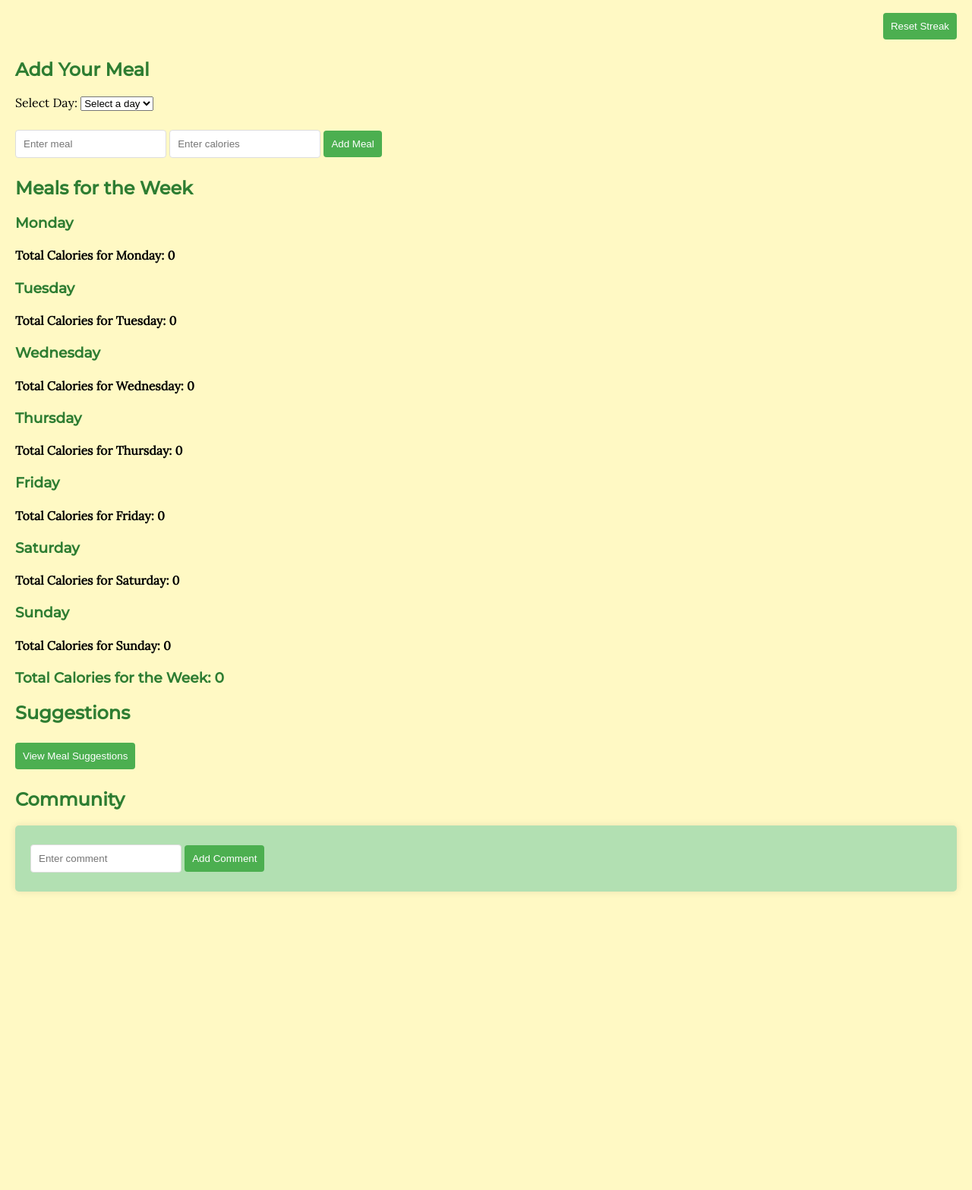
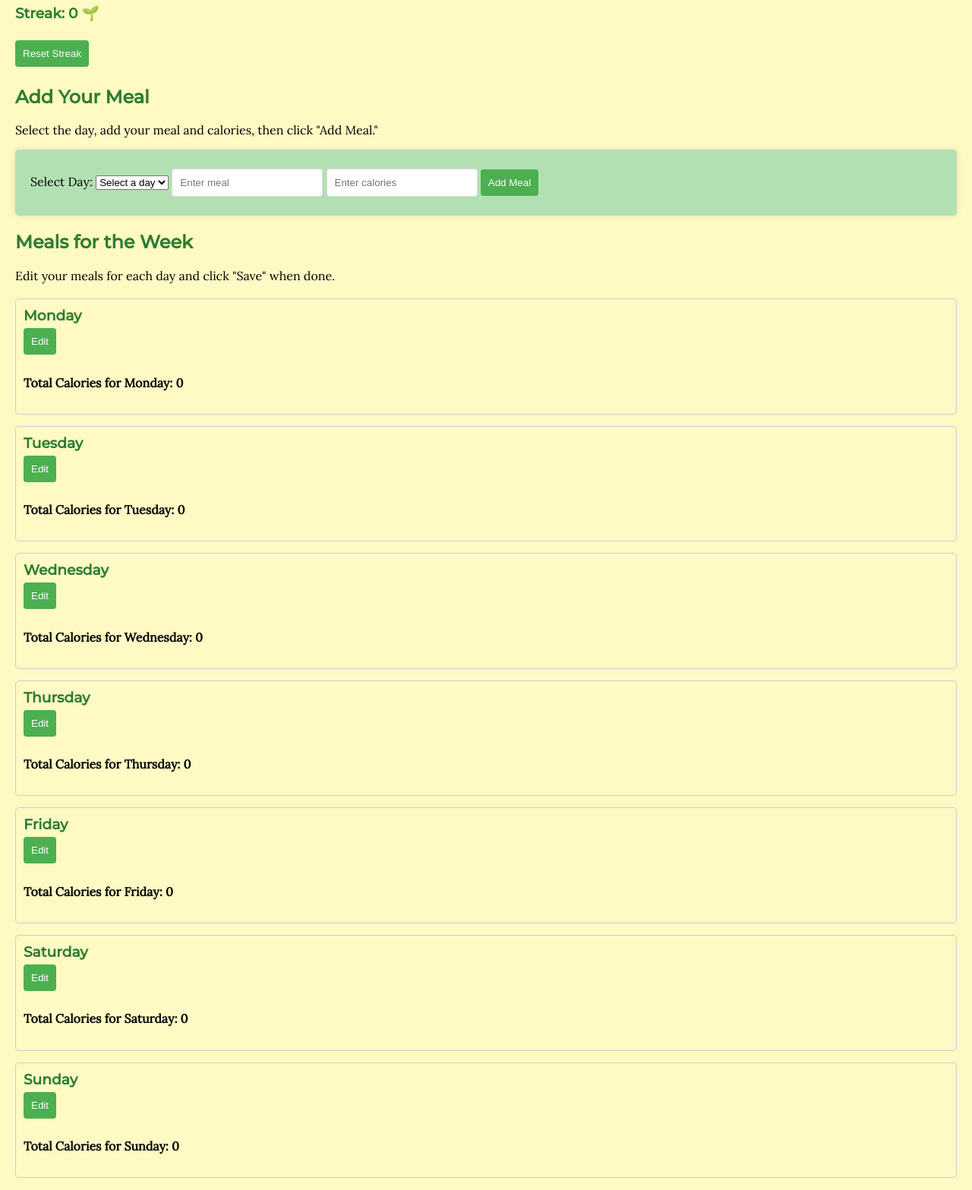
Before and after one commit to anngel-ii/Inversity-Challenge, a plain HTML site: page Meal Planner Prototype/index.html in a window 1280 px wide. Shown: the part 132-1699 px from the top of the page at 76% size. Before the commit the page ends 1346 px from the top, so only its background shows below. Drawn offline with Linux system fonts and the light colour scheme.

Commit message:
index.html

```diff
--- a/Meal Planner Prototype/index.html
+++ b/Meal Planner Prototype/index.html
@@ -8,16 +8,25 @@
     <link href="https://fonts.googleapis.com/css2?family=Lora:wght@400&family=Montserrat:wght@500&display=swap" rel="stylesheet">
 </head>
 <body>
+    <!-- Motivational Quote Section -->
+    <div id="motivational-quote-container">
+        <p id="motivational-quote">"Eat well, live well!"</p>
+    </div>
+
+
+
     <h1>Meal Planner</h1>
 
-    <div style="text-align: right;">
+    <div class="streak-section">
         <h3>Streak: <span id="streak-count">0 🌱</span></h3>
         <button id="reset-streak-button">Reset Streak</button>
     </div>
 
     <!-- Meal Input Section -->
-    <div>
+    <div class="meal-input-section">
         <h2>Add Your Meal</h2>
+        <p class="subtitle">Select the day, add your meal and calories, then click "Add Meal."</p>
+        <form id="meal-form">
             <label for="day-select">Select Day:</label>
             <select id="day-select" required>
                 <option value="">Select a day</option>
@@ -29,73 +38,108 @@
                 <option value="Saturday">Saturday</option>
                 <option value="Sunday">Sunday</option>
             </select>
-        <br><br>
             <input type="text" id="meal-input" placeholder="Enter meal" required>
             <input type="number" id="calorie-input" placeholder="Enter calories" required>
-        <button id="add-meal-button">Add Meal</button>
+            <button type="submit" id="add-meal-button">Add Meal</button>
+        </form>
     </div>
 
     <!-- Meal Display Section for Each Day -->
     <h2>Meals for the Week</h2>
-
-    <!-- Repeat for each day of the week -->
-    <div>
+    <p class="subtitle">Edit your meals for each day and click "Save" when done.</p>
+    <div id="weekly-meal-plan">
+        <!-- Repeat this block for each day of the week -->
+        <div class="day" id="monday">
             <h3>Monday</h3>
-        <ul id="monday-meals" class="day-meal-list"></ul>
-        <h4>Total Calories for Monday: <span id="monday-calories" class="day-calorie-count">0</span></h4>
+            <div class="edit-save-buttons">
+                <button class="toggle-edit-button" onclick="toggleEdit('monday')">Edit</button>
+                <button class="save-button" id="monday-save-button" style="display: none;" onclick="saveMeals('monday')">Save</button>
+            </div>
+            <ul class="day-meal-list" id="monday-meals"></ul>
+            <h4>Total Calories for Monday: <span class="day-calorie-count" id="monday-calories">0</span></h4>
         </div>
 
-    <div>
+        <!-- Repeat the above div block for Tuesday through Sunday -->
+        <div class="day" id="tuesday">
             <h3>Tuesday</h3>
-        <ul id="tuesday-meals" class="day-meal-list"></ul>
-        <h4>Total Calories for Tuesday: <span id="tuesday-calories" class="day-calorie-count">0</span></h4>
+            <div class="edit-save-buttons">
+                <button class="toggle-edit-button" onclick="toggleEdit('tuesday')">Edit</button>
+                <button class="save-button" id="tuesday-save-button" style="display: none;" onclick="saveMeals('tuesday')">Save</button>
+            </div>
+            <ul class="day-meal-list" id="tuesday-meals"></ul>
+            <h4>Total Calories for Tuesday: <span class="day-calorie-count" id="tuesday-calories">0</span></h4>
         </div>
 
-    <div>
+        <div class="day" id="wednesday">
             <h3>Wednesday</h3>
-        <ul id="wednesday-meals" class="day-meal-list"></ul>
-        <h4>Total Calories for Wednesday: <span id="wednesday-calories" class="day-calorie-count">0</span></h4>
+            <div class="edit-save-buttons">
+                <button class="toggle-edit-button" onclick="toggleEdit('wednesday')">Edit</button>
+                <button class="save-button" id="wednesday-save-button" style="display: none;" onclick="saveMeals('wednesday')">Save</button>
+            </div>
+            <ul class="day-meal-list" id="wednesday-meals"></ul>
+            <h4>Total Calories for Wednesday: <span class="day-calorie-count" id="wednesday-calories">0</span></h4>
         </div>
 
-    <div>
+        <div class="day" id="thursday">
             <h3>Thursday</h3>
-        <ul id="thursday-meals" class="day-meal-list"></ul>
-        <h4>Total Calories for Thursday: <span id="thursday-calories" class="day-calorie-count">0</span></h4>
+            <div class="edit-save-buttons">
+                <button class="toggle-edit-button" onclick="toggleEdit('thursday')">Edit</button>
+                <button class="save-button" id="thursday-save-button" style="display: none;" onclick="saveMeals('thursday')">Save</button>
+            </div>
+            <ul class="day-meal-list" id="thursday-meals"></ul>
+            <h4>Total Calories for Thursday: <span class="day-calorie-count" id="thursday-calories">0</span></h4>
         </div>
 
-    <div>
+        <div class="day" id="friday">
             <h3>Friday</h3>
-        <ul id="friday-meals" class="day-meal-list"></ul>
-        <h4>Total Calories for Friday: <span id="friday-calories" class="day-calorie-count">0</span></h4>
+            <div class="edit-save-buttons">
+                <button class="toggle-edit-button" onclick="toggleEdit('friday')">Edit</button>
+                <button class="save-button" id="friday-save-button" style="display: none;" onclick="saveMeals('friday')">Save</button>
+            </div>
+            <ul class="day-meal-list" id="friday-meals"></ul>
+            <h4>Total Calories for Friday: <span class="day-calorie-count" id="friday-calories">0</span></h4>
         </div>
 
-    <div>
+        <div class="day" id="saturday">
             <h3>Saturday</h3>
-        <ul id="saturday-meals" class="day-meal-list"></ul>
-        <h4>Total Calories for Saturday: <span id="saturday-calories" class="day-calorie-count">0</span></h4>
+            <div class="edit-save-buttons">
+                <button class="toggle-edit-button" onclick="toggleEdit('saturday')">Edit</button>
+                <button class="save-button" id="saturday-save-button" style="display: none;" onclick="saveMeals('saturday')">Save</button>
+            </div>
+            <ul class="day-meal-list" id="saturday-meals"></ul>
+            <h4>Total Calories for Saturday: <span class="day-calorie-count" id="saturday-calories">0</span></h4>
         </div>
 
-    <div>
+        <div class="day" id="sunday">
             <h3>Sunday</h3>
-        <ul id="sunday-meals" class="day-meal-list"></ul>
-        <h4>Total Calories for Sunday: <span id="sunday-calories" class="day-calorie-count">0</span></h4>
+            <div class="edit-save-buttons">
+                <button class="toggle-edit-button" onclick="toggleEdit('sunday')">Edit</button>
+                <button class="save-button" id="sunday-save-button" style="display: none;" onclick="saveMeals('sunday')">Save</button>
+            </div>
+            <ul class="day-meal-list" id="sunday-meals"></ul>
+            <h4>Total Calories for Sunday: <span class="day-calorie-count" id="sunday-calories">0</span></h4>
+        </div>
     </div>
 
     <!-- Total Calories for the Week -->
     <h3>Total Calories for the Week: <span id="calorie-count">0</span></h3>
 
+    <!-- Suggestions Section -->
+    <h2>Meal Suggestions🍽</h2>
 
-    <h2>Suggestions</h2>
-    <button onclick="window.location.href='suggestions.html'">View Meal Suggestions</button>
+        <button onclick="window.location.href='suggestions.html'" id="view-suggestions-btn">View Meal Suggestions</button>
+    </div>
 
+    <p class="subtitle">Get inspired with healthy meal ideas.</p>
+
+    <!-- Community Comments Section -->
     <h2>Community</h2>
+    <p class="subtitle">Share your thoughts and meal journey with others.</p>
     <form id="comment-form">
-        <input type="text" id="comment-input" placeholder="Enter comment" required>
+        <input type="text" id="comment-input" placeholder="Enter comment" maxlength="200" required>
         <button type="submit">Add Comment</button>
     </form>
-
     <ul id="comment-list"></ul>
-
 
     <script src="script.js"></script>
 </body>
```
Lines whose indentation alone changed are shown as unchanged.
